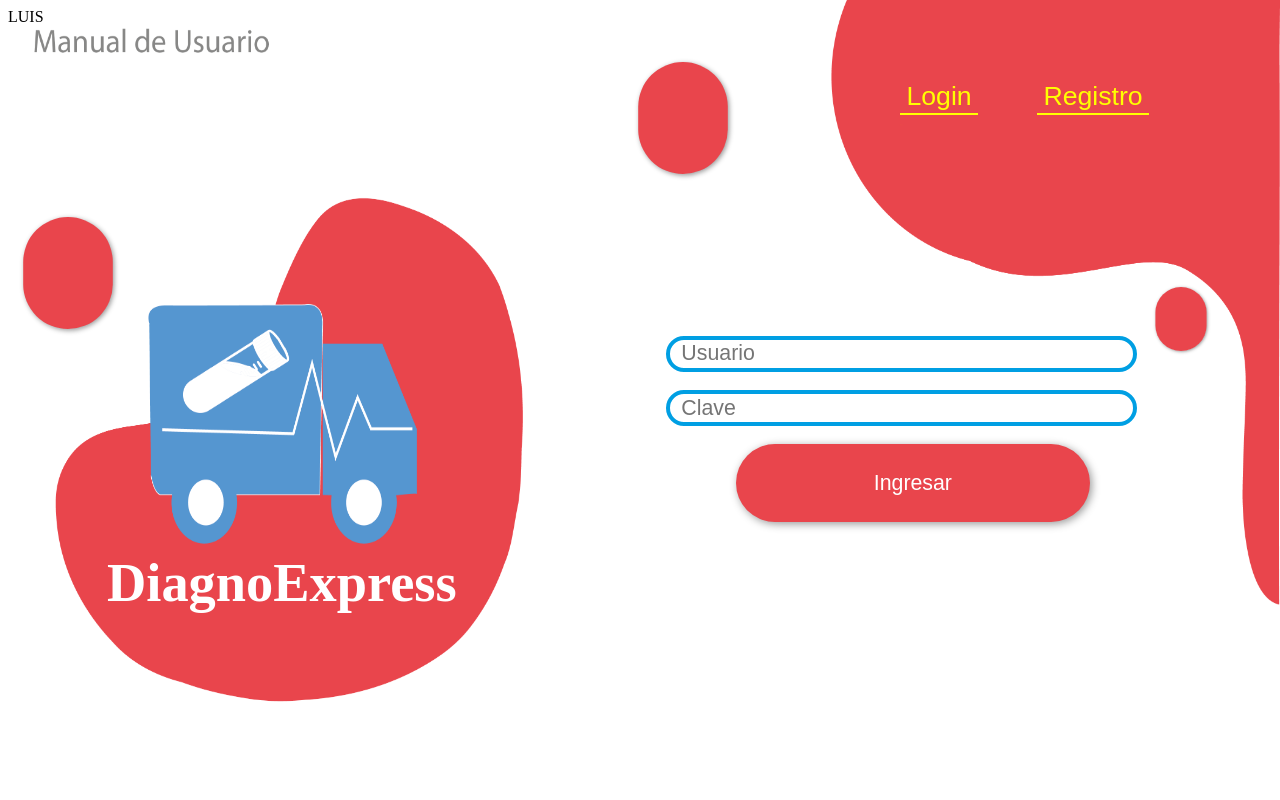
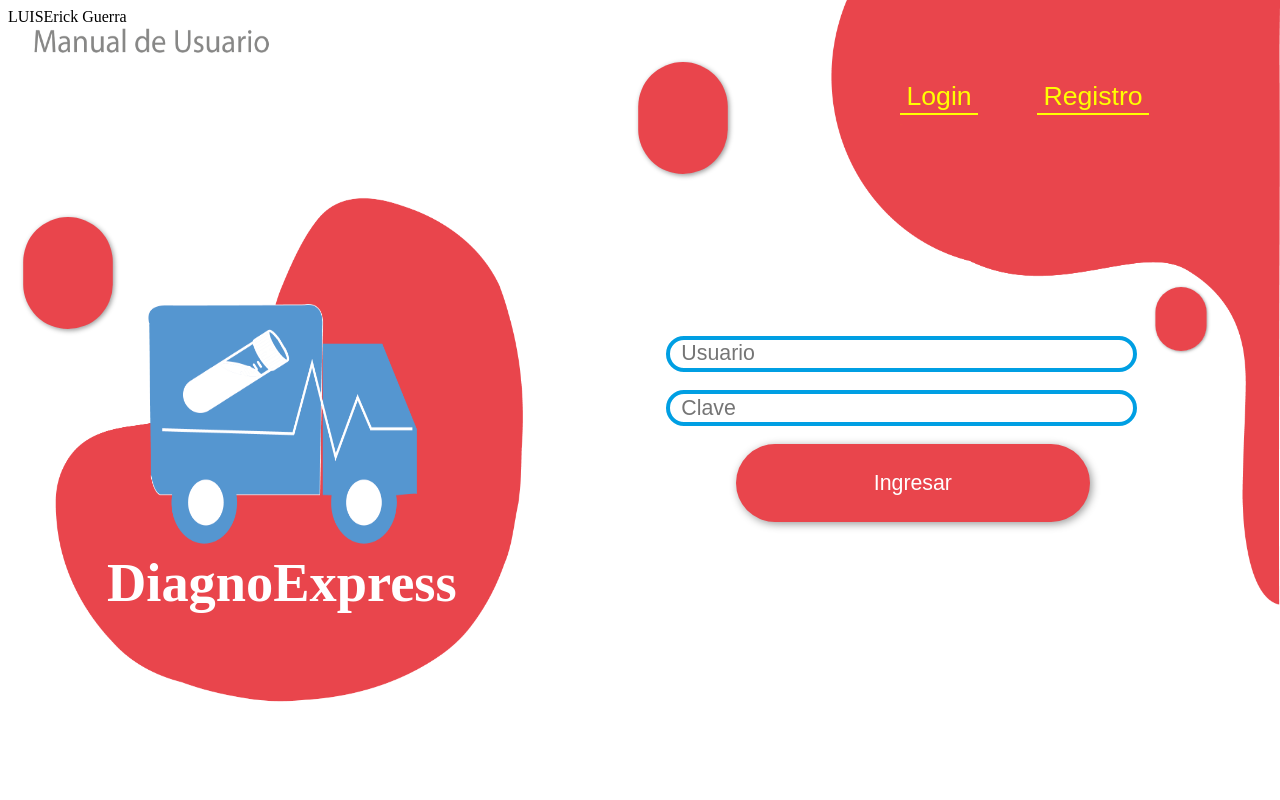
Before and after one commit to diagnoExpress/diargnoExpress, a PHP site: page / in a window 1280 px wide. Run offline with PHP 8.4, Linux system fonts and the light colour scheme.

Commit message:
ErickGuerra

```diff
--- a/index.php
+++ b/index.php
@@ -10,6 +10,7 @@ creacion de vista
 //rene
 
 ECHO "LUIS";
+echo "Erick Guerra";
 require_once('./view/V_login.php');
 
 
```
